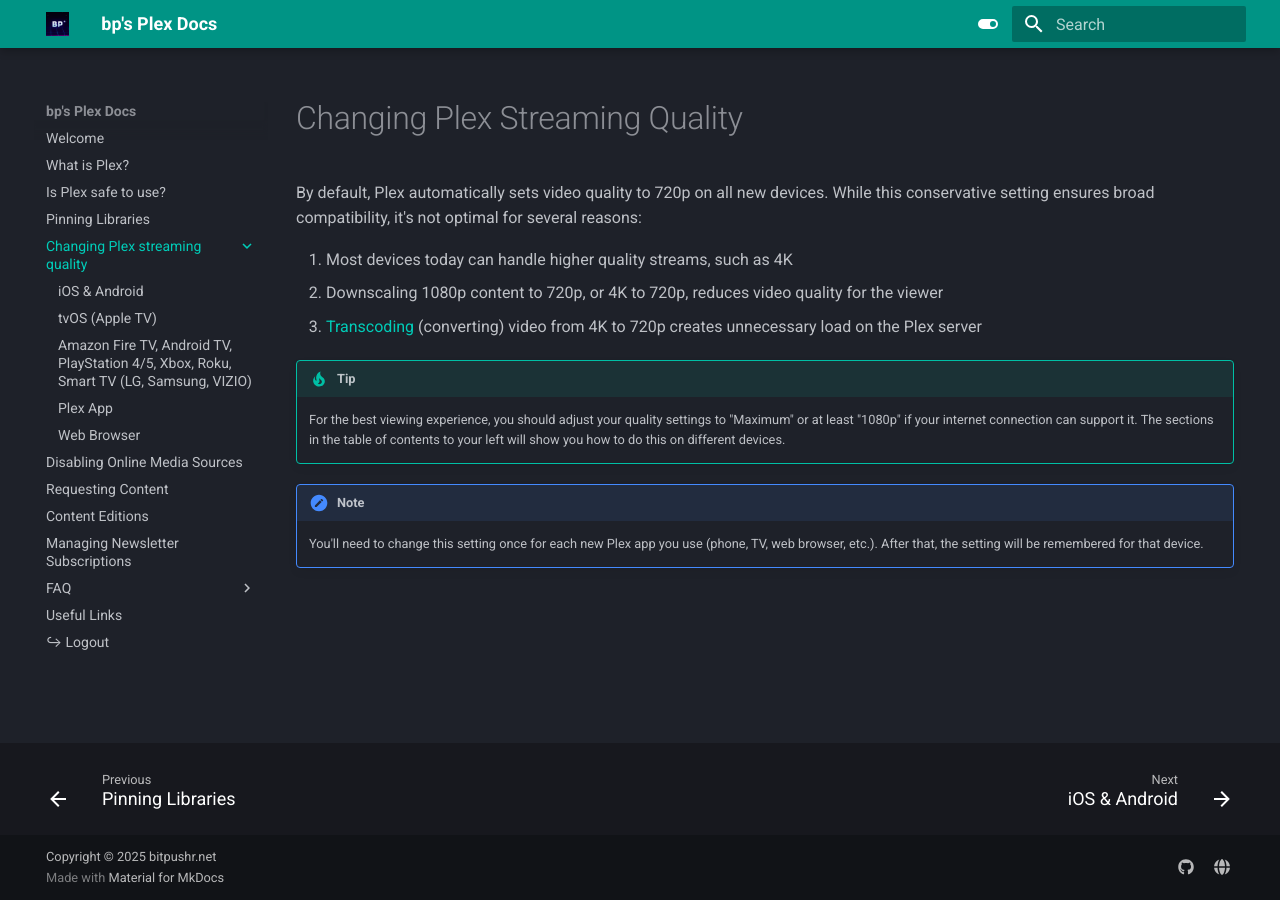
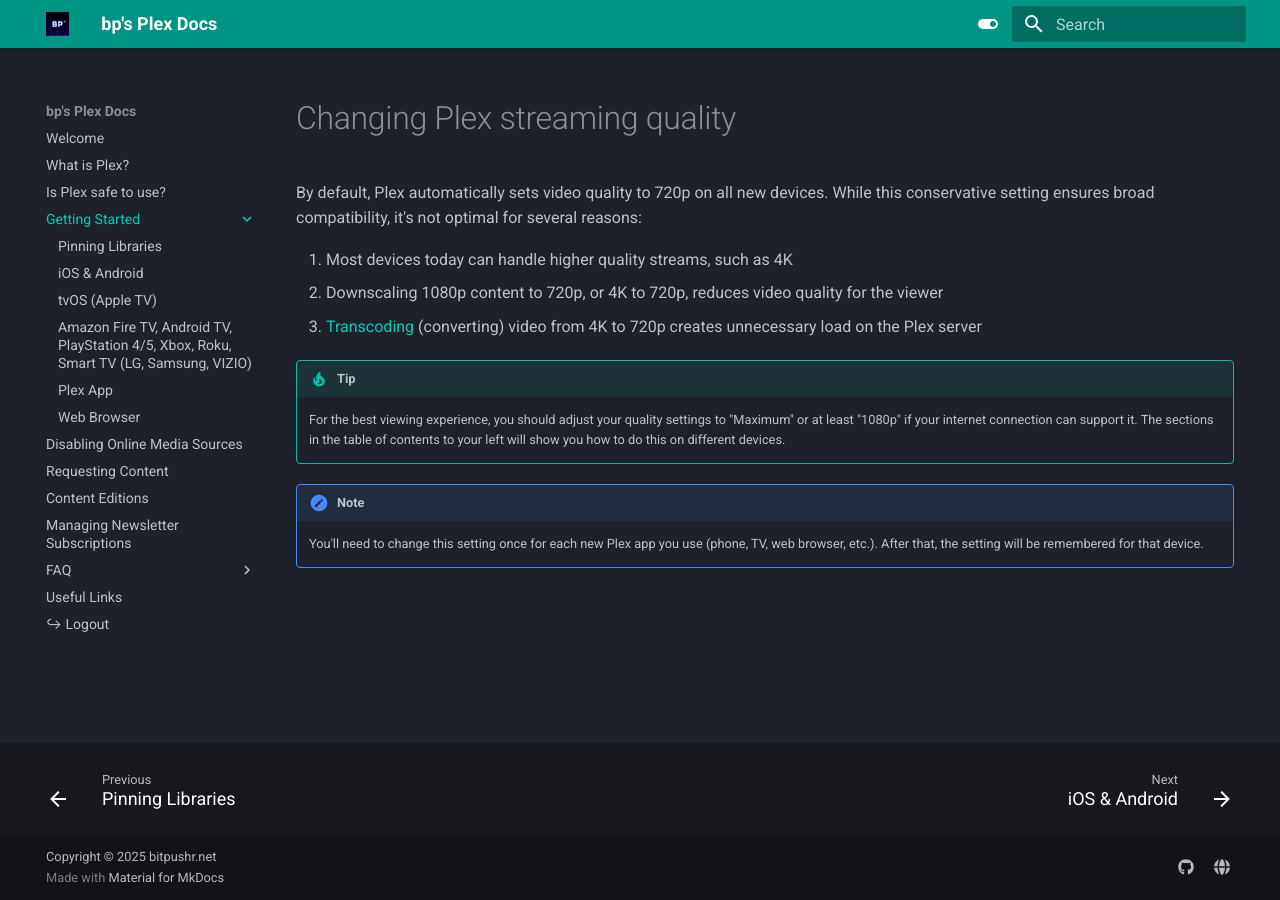
Before and after one commit to bitpushr/plexdocs, an MkDocs documentation site: the page built from docs/getting-started/changing-stream-quality/index.md, in a window 1280 px wide. Built offline with MkDocs 1.6.1 and Material for MkDocs 9.7.7, drawn with Linux system fonts in a browser that asks for light colours; some of the changed lines change nothing that is shown.

Commit message:
Update nav and move

```diff
--- a/mkdocs.yml
+++ b/mkdocs.yml
@@ -36,14 +36,14 @@
   - Welcome: index.md
   - What is Plex?: what-is-plex.md
   - Is Plex safe to use?: plex-safety.md
-  - Pinning Libraries: pinning-libraries.md
-  - Changing Plex streaming quality:
-    - changing-stream-quality/index.md
-    - iOS & Android: changing-stream-quality/ios-android.md
-    - tvOS (Apple TV): changing-stream-quality/tv-os.md
-    - Amazon Fire TV, Android TV, PlayStation 4/5, Xbox, Roku, Smart TV (LG, Samsung, VIZIO): changing-stream-quality/streaming-devices.md
-    - Plex App: changing-stream-quality/plex-app.md
-    - Web Browser: changing-stream-quality/web-browser.md
+  - Getting Started:
+    - Pinning Libraries: getting-started/pinning-libraries.md
+    - Changing Plex streaming quality: getting-started/changing-stream-quality/index.md
+    - iOS & Android: getting-started/changing-stream-quality/ios-android.md
+    - tvOS (Apple TV): getting-started/changing-stream-quality/tv-os.md
+    - Amazon Fire TV, Android TV, PlayStation 4/5, Xbox, Roku, Smart TV (LG, Samsung, VIZIO): getting-started/changing-stream-quality/streaming-devices.md
+    - Plex App: getting-started/changing-stream-quality/plex-app.md
+    - Web Browser: getting-started/changing-stream-quality/web-browser.md
   - Disabling Online Media Sources: disabling-online-media-sources.md
   - Requesting Content: requesting-content.md
   - Content Editions: content-editions.md
```
Also changed, not shown: docs/getting-started/changing-stream-quality/index.md (renamed from docs/changing-stream-quality/index.md), docs/getting-started/changing-stream-quality/ios-android.md (renamed from docs/changing-stream-quality/ios-android.md), docs/getting-started/changing-stream-quality/plex-app.md (renamed from docs/changing-stream-quality/plex-app.md), docs/getting-started/changing-stream-quality/streaming-devices.md (renamed from docs/changing-stream-quality/streaming-devices.md), docs/getting-started/changing-stream-quality/tv-os.md (renamed from docs/changing-stream-quality/tv-os.md), docs/getting-started/changing-stream-quality/web-browser.md (renamed from docs/changing-stream-quality/web-browser.md), docs/getting-started/pinning-libraries.md (renamed from docs/pinning-libraries.md).
